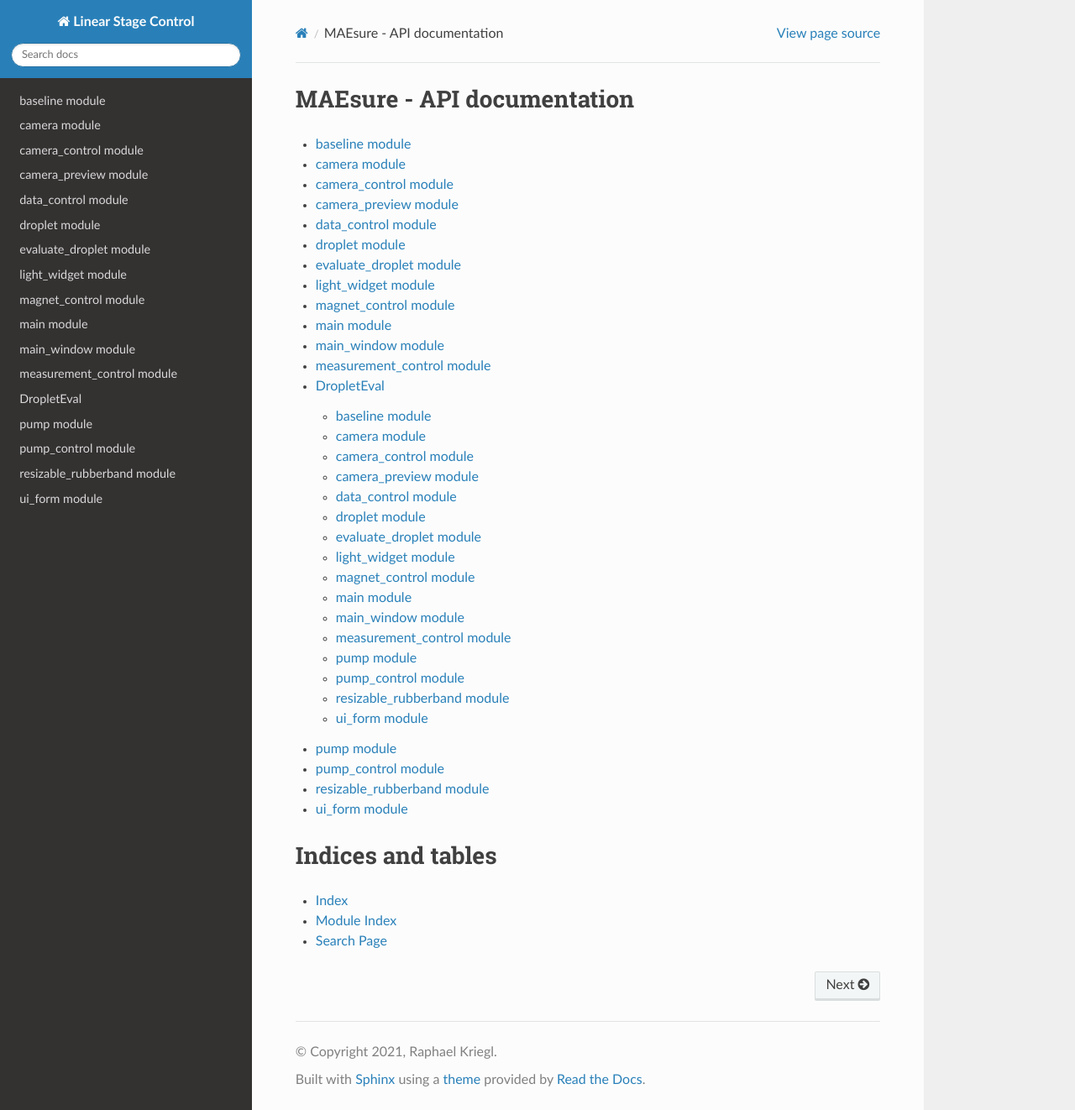
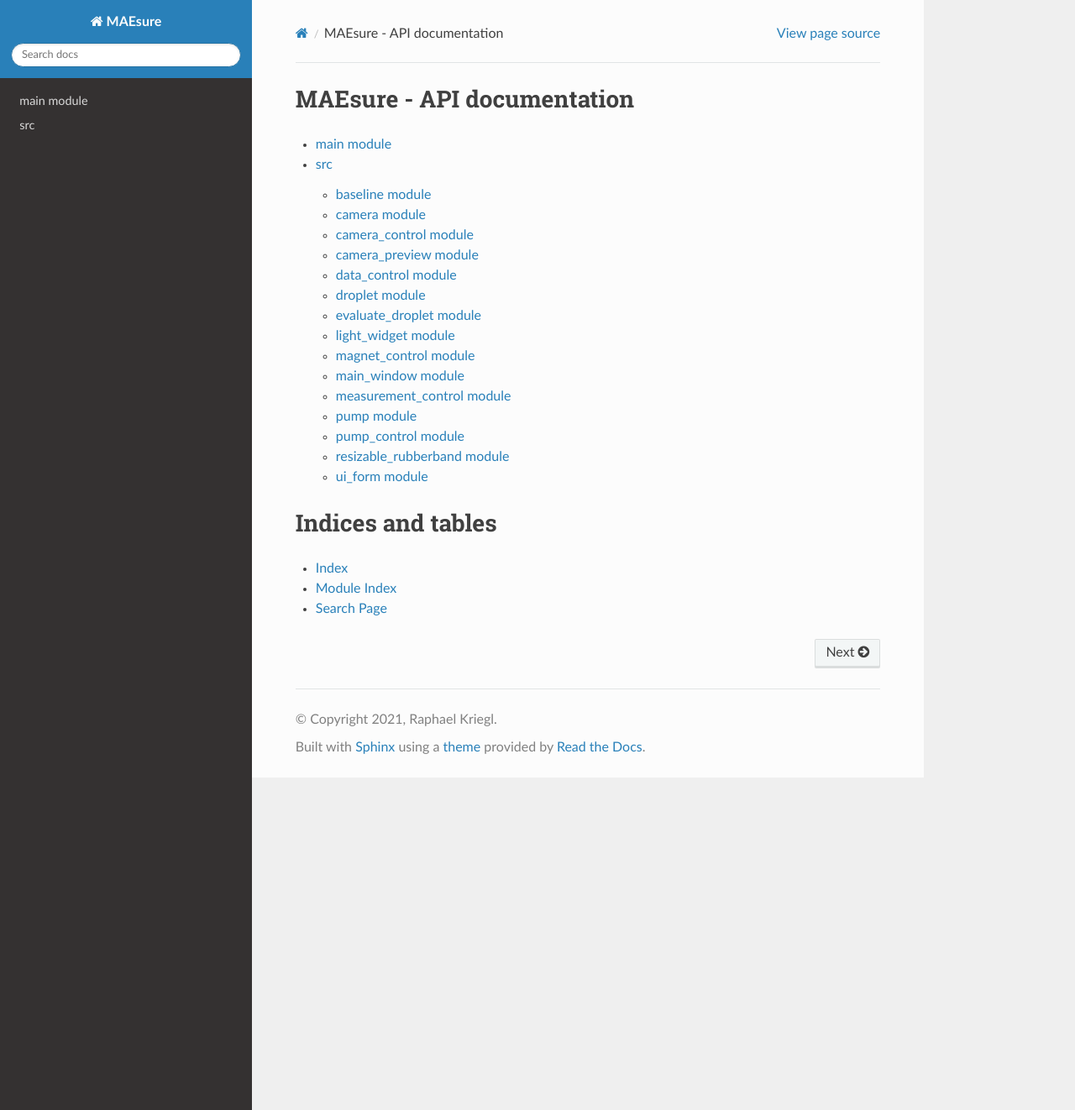
Before and after one commit to rk-exxec/MAEsure, a Sphinx documentation site: the page built from docs/index.rst, in a window 1280 px wide and 1322 px high. Shown: the whole window at 84% size. Built offline with Sphinx 7.4.7 and the Read the Docs theme 2.0.0, drawn with Linux system fonts in a browser that asks for light colours.

Commit message:
update docs

```diff
--- a/docs/api/modules.rst
+++ b/docs/api/modules.rst
@@ -1,5 +1,5 @@
-DropletEval
-===========
+src
+===
 
 .. toctree::
    :maxdepth: 4
@@ -13,7 +13,6 @@ DropletEval
    evaluate_droplet
    light_widget
    magnet_control
-   main
    main_window
    measurement_control
    pump
--- a/docs/conf.py
+++ b/docs/conf.py
@@ -13,11 +13,12 @@
 import os
 import sys
 sys.path.insert(0, os.path.abspath('..'))
+sys.path.insert(0, os.path.abspath('../src'))
 
 
 # -- Project information -----------------------------------------------------
 
-project = 'Linear Stage Control'
+project = 'MAEsure'
 copyright = '2021, Raphael Kriegl'
 author = 'Raphael Kriegl'
 
--- a/docs/index.rst
+++ b/docs/index.rst
@@ -2,9 +2,10 @@ MAEsure - API documentation
 ==============================================
 
 .. toctree::
-   :glob:
+   :maxdepth: 2
 
-   api/*
+   api/main
+   api/modules
 
 
 Indices and tables
```
Also changed, not shown: 1 other file.
